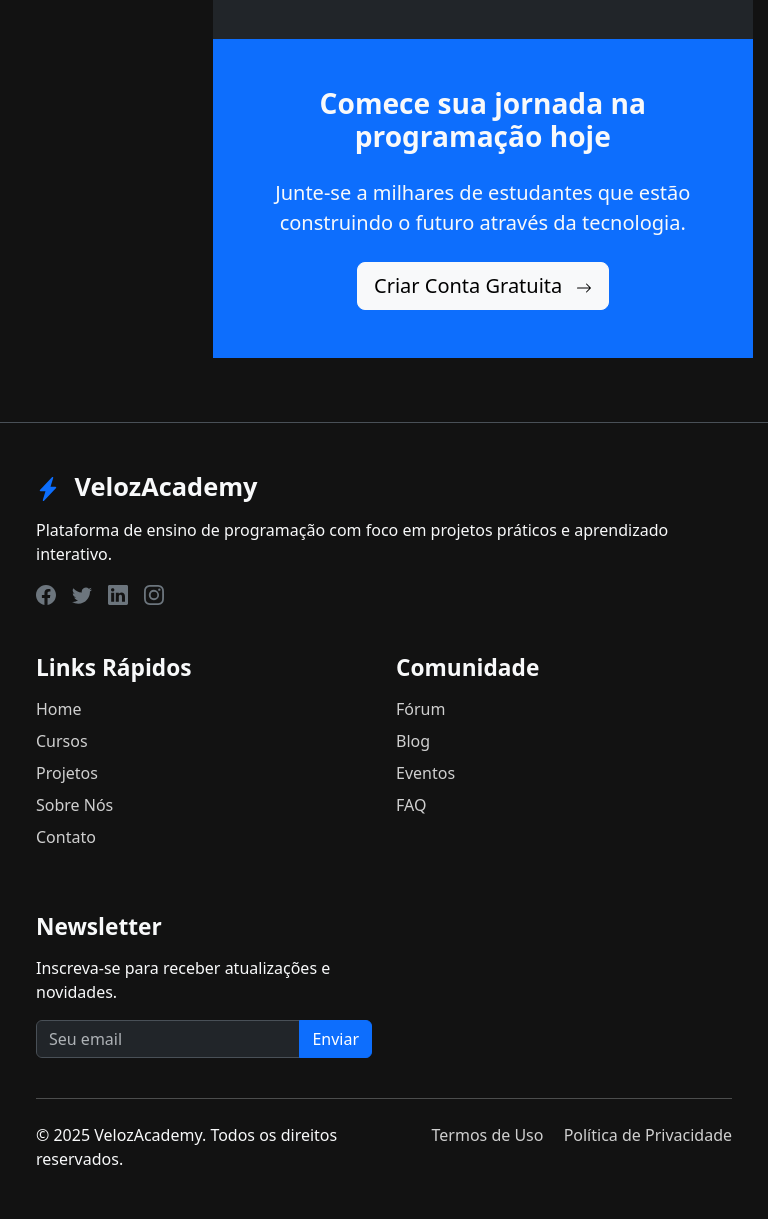
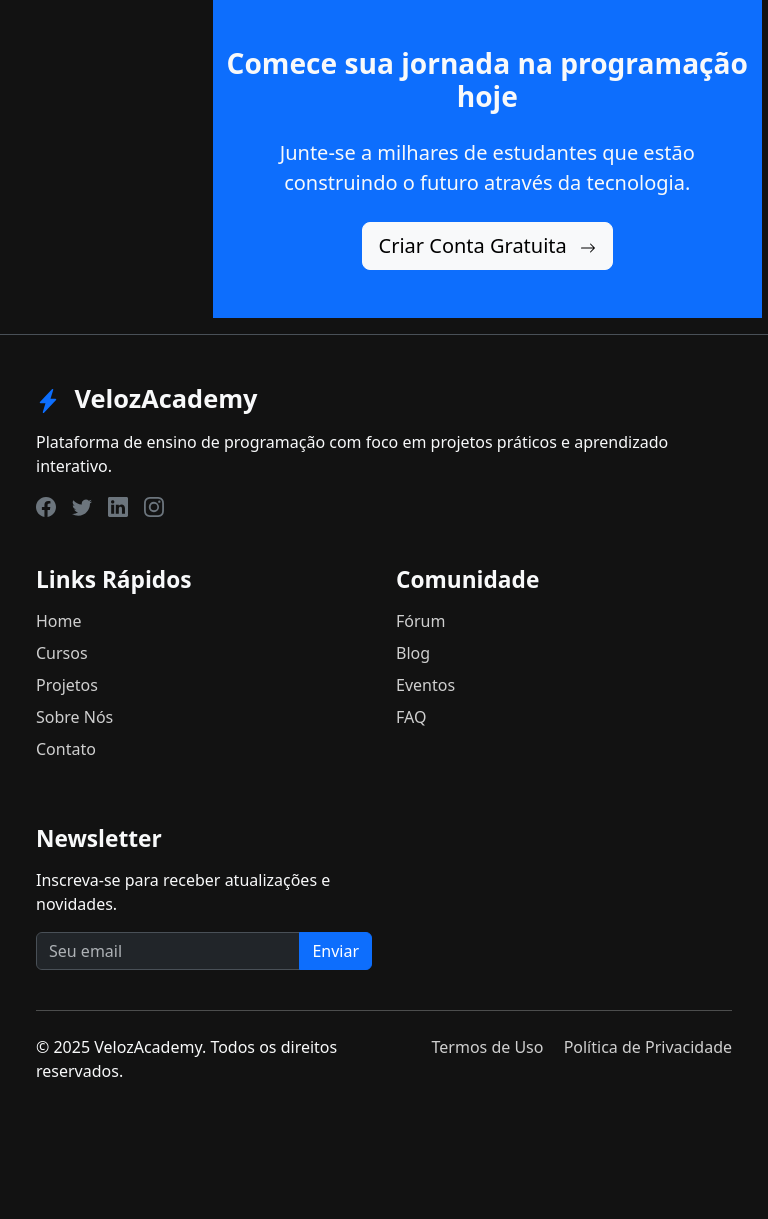
Before and after one commit to matheushr02/velozacademy2.0, a Django app: page / in a window 768 px wide. Shown: the part 3164-4383 px from the top of the page. After the commit the page ends 4241 px from the top, so only its background shows below. Run offline with Django 4.2, Linux system fonts and the light colour scheme; data that the repository does not hold is empty.

Commit message:
Ajusta padding (espaços de distancia entre conteudo da pagina)

```diff
--- a/static/css/custom.css
+++ b/static/css/custom.css
@@ -226,6 +226,7 @@ body, .card, .navbar, .dropdown-menu, .btn, .form-control {
 
 .content-wrapper {
     padding-left: 0;
+    padding-top: 0 !important;
     padding-right: 15px;
     min-height: calc(100vh - 400px); /*+ Ajusta a altura baseado no footer */
     /*todo: fazer com que o sidebar fique por cima do conteudo no mobile */
@@ -331,6 +332,12 @@ footer {
 
     .content-wrapper {
         margin-left: 0;
+        margin-top: 0;
+        padding-right: 6px;
+    }
+
+    footer.mt-5 {
+        margin-top: 0 !important;
     }
 }
 
@@ -345,4 +352,8 @@ footer {
     .content-wrapper {
         margin-left: 0;
     }
+
+    footer.mt-5 {
+        margin-top: 0 !important;
+    }
 }
```
